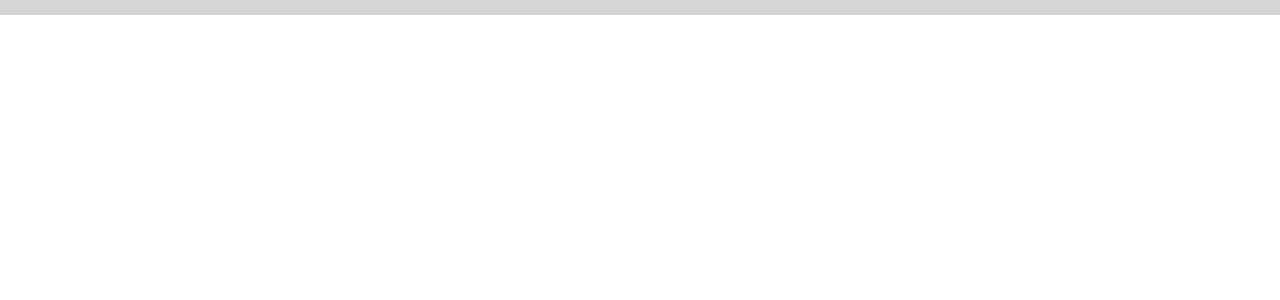
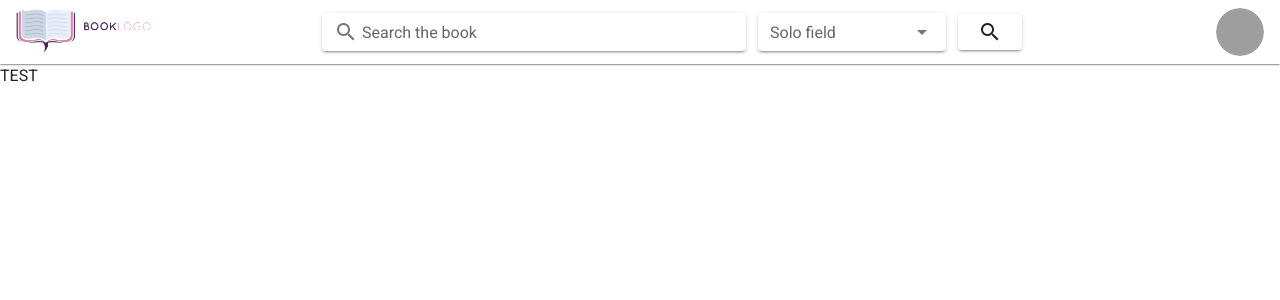
Before and after one commit to FrameParadorn/book-directory, a Vue app: page / in a window 1280 px wide. Shown: the top 300 px of the page. Built offline with nearby package versions, Linux system fonts and the light colour scheme; grey boxes are pictures that could not be loaded.

Commit message:
Add header template

```diff
--- a/package.json
+++ b/package.json
@@ -16,6 +16,8 @@
     "vuex": "^3.4.0"
   },
   "devDependencies": {
+    "@fortawesome/fontawesome-free": "^5.15.3",
+    "@mdi/font": "^5.9.55",
     "@vue/cli-plugin-babel": "~4.5.0",
     "@vue/cli-plugin-eslint": "~4.5.0",
     "@vue/cli-plugin-router": "~4.5.0",
@@ -26,6 +28,7 @@
     "eslint": "^6.7.2",
     "eslint-plugin-prettier": "^3.3.1",
     "eslint-plugin-vue": "^6.2.2",
+    "material-design-icons-iconfont": "^6.1.0",
     "prettier": "^2.2.1",
     "sass": "^1.32.12",
     "sass-loader": "^10.0.0",
--- a/src/App.vue
+++ b/src/App.vue
@@ -5,13 +5,18 @@
 </template>
 
 <script>
-import Header from "@/components/header/Header.vue"
-
+import Header from "@/components/header/Header.vue";
 
 export default {
   components: {
-    Header
+    Header,
   },
-  name: 'App',
+  name: "App",
 };
 </script>
+
+<style>
+.v-application .elevation-1 {
+  box-shadow: 0px 2px 1px -1px rgb(120 120 120 / 20%) !important;
+}
+</style>
--- a/src/components/HelloWorld.vue
+++ /dev/null
@@ -1,134 +0,0 @@
-<template>
-  <v-container>
-    <v-row class="text-center">
-      <v-col cols="12">
-        <v-img
-          :src="require('../assets/logo.svg')"
-          class="my-3"
-          contain
-          height="200"
-        />
-      </v-col>
-
-      <v-col class="mb-4">
-        <h1 class="display-2 font-weight-bold mb-3">Welcome to Vuetify</h1>
-
-        <p class="subheading font-weight-regular">
-          For help and collaboration with other Vuetify developers,
-          <br />please join our online
-          <a href="https://community.vuetifyjs.com" target="_blank"
-            >Discord Community</a
-          >
-        </p>
-      </v-col>
-
-      <v-col class="mb-5" cols="12">
-        <h2 class="headline font-weight-bold mb-3">What's next?</h2>
-
-        <v-row justify="center">
-          <a
-            v-for="(next, i) in whatsNext"
-            :key="i"
-            :href="next.href"
-            class="subheading mx-3"
-            target="_blank"
-          >
-            {{ next.text }}
-          </a>
-        </v-row>
-      </v-col>
-
-      <v-col class="mb-5" cols="12">
-        <h2 class="headline font-weight-bold mb-3">Important Links</h2>
-
-        <v-row justify="center">
-          <a
-            v-for="(link, i) in importantLinks"
-            :key="i"
-            :href="link.href"
-            class="subheading mx-3"
-            target="_blank"
-          >
-            {{ link.text }}
-          </a>
-        </v-row>
-      </v-col>
-
-      <v-col class="mb-5" cols="12">
-        <h2 class="headline font-weight-bold mb-3">Ecosystem</h2>
-
-        <v-row justify="center">
-          <a
-            v-for="(eco, i) in ecosystem"
-            :key="i"
-            :href="eco.href"
-            class="subheading mx-3"
-            target="_blank"
-          >
-            {{ eco.text }}
-          </a>
-        </v-row>
-      </v-col>
-    </v-row>
-  </v-container>
-</template>
-
-<script>
-export default {
-  name: "HelloWorld",
-
-  data: () => ({
-    ecosystem: [
-      {
-        text: "vuetify-loader",
-        href: "https://github.com/vuetifyjs/vuetify-loader",
-      },
-      {
-        text: "github",
-        href: "https://github.com/vuetifyjs/vuetify",
-      },
-      {
-        text: "awesome-vuetify",
-        href: "https://github.com/vuetifyjs/awesome-vuetify",
-      },
-    ],
-    importantLinks: [
-      {
-        text: "Documentation",
-        href: "https://vuetifyjs.com",
-      },
-      {
-        text: "Chat",
-        href: "https://community.vuetifyjs.com",
-      },
-      {
-        text: "Made with Vuetify",
-        href: "https://madewithvuejs.com/vuetify",
-      },
-      {
-        text: "Twitter",
-        href: "https://twitter.com/vuetifyjs",
-      },
-      {
-        text: "Articles",
-        href: "https://medium.com/vuetify",
-      },
-    ],
-    whatsNext: [
-      {
-        text: "Explore components",
-        href: "https://vuetifyjs.com/components/api-explorer",
-      },
-      {
-        text: "Select a layout",
-        href: "https://vuetifyjs.com/getting-started/pre-made-layouts",
-      },
-      {
-        text: "Frequently Asked Questions",
-        href:
-          "https://vuetifyjs.com/getting-started/frequently-asked-questions",
-      },
-    ],
-  }),
-};
-</script>
--- a/src/components/header/Header.vue
+++ b/src/components/header/Header.vue
@@ -1,17 +1,26 @@
 <template>
   <div>
-    <div class="pre-header">
-    </div>
+    <v-app-bar app color="white" elevation="1">
+      <v-row>
+        <HeaderLogo />
+        <HeaderSearch />
+        <HeaderAvatar />
+      </v-row>
+    </v-app-bar>
+    <v-main>TEST</v-main>
   </div>
 </template>
 
+<script>
+import HeaderLogo from "./HeaderLogo.vue";
+import HeaderSearch from "./HeaderSearch.vue";
+import HeaderAvatar from "./HeaderAvatar.vue";
 
-<style scoped lang="scss">
-@import "@/config/color.scss";
-
-.pre-header {
-  background: $gray-primary;
-  height: 15px;
-}
-
-</style>
+export default {
+  components: {
+    HeaderLogo,
+    HeaderSearch,
+    HeaderAvatar,
+  },
+};
+</script>
--- /dev/null
+++ b/src/components/header/HeaderAvatar.vue
@@ -0,0 +1,7 @@
+<template>
+  <v-col class="d-flex justify-end">
+    <v-avatar>
+      <img src="https://cdn.vuetifyjs.com/images/john.jpg" alt="John" />
+    </v-avatar>
+  </v-col>
+</template>
--- /dev/null
+++ b/src/components/header/HeaderLogo.vue
@@ -0,0 +1,13 @@
+<template>
+  <v-col cols="5" sm="3" class="pa-0">
+    <v-toolbar-title class="d-flex align-center pa-3">
+      <img src="/logo.png" alt="logo" class="logo" />
+    </v-toolbar-title>
+  </v-col>
+</template>
+
+<style scoped>
+.logo {
+  height: 45px;
+}
+</style>
--- /dev/null
+++ b/src/components/header/HeaderSearch.vue
@@ -0,0 +1,28 @@
+<template>
+  <v-col cols="6" class="d-flex align-center pa-0">
+    <v-col cols="8" class="pa-0">
+      <v-text-field
+        hide-details
+        solo
+        dense
+        prepend-inner-icon="mdi-magnify"
+        label="Search the book"
+      >
+      </v-text-field>
+    </v-col>
+    <v-col cols="4">
+      <v-select
+        :items="[]"
+        label="Solo field"
+        hide-details
+        dense
+        solo
+      ></v-select>
+    </v-col>
+    <v-col class="pa-0">
+      <v-btn elevation="2" color="white">
+        <v-icon> mdi-magnify </v-icon>
+      </v-btn>
+    </v-col>
+  </v-col>
+</template>
--- a/src/config/color.scss
+++ /dev/null
@@ -1 +0,0 @@
-$gray-primary: #d6d6d6;
--- a/src/plugins/vuetify.js
+++ b/src/plugins/vuetify.js
@@ -1,6 +1,18 @@
-import Vue from "vue";
-import Vuetify from "vuetify/lib/framework";
+import '@mdi/font/css/materialdesignicons.css'
+import Vue from 'vue';
+import Vuetify from 'vuetify/lib/framework';
 
 Vue.use(Vuetify);
 
-export default new Vuetify({});
+const themes = {
+  light: {
+    primary: '#3f51b5',
+  },
+};
+
+export default new Vuetify({
+  theme: {themes},
+  icons: {
+    iconfont: 'mdi',
+  },
+});
--- a/src/router/index.js
+++ b/src/router/index.js
@@ -1,25 +1,9 @@
 import Vue from "vue";
 import VueRouter from "vue-router";
-import Home from "../views/Home.vue";
 
 Vue.use(VueRouter);
 
-const routes = [
-  {
-    path: "/",
-    name: "Home",
-    component: Home,
-  },
-  {
-    path: "/about",
-    name: "About",
-    // route level code-splitting
-    // this generates a separate chunk (about.[hash].js) for this route
-    // which is lazy-loaded when the route is visited.
-    component: () =>
-      import(/* webpackChunkName: "about" */ "../views/About.vue"),
-  },
-];
+const routes = [];
 
 const router = new VueRouter({
   mode: "history",
--- a/src/views/About.vue
+++ /dev/null
@@ -1,5 +0,0 @@
-<template>
-  <div class="about">
-    <h1>This is an about page</h1>
-  </div>
-</template>
--- a/src/views/Home.vue
+++ /dev/null
@@ -1,15 +0,0 @@
-<template>
-  <hello-world />
-</template>
-
-<script>
-import HelloWorld from "../components/HelloWorld";
-
-export default {
-  name: "Home",
-
-  components: {
-    HelloWorld,
-  },
-};
-</script>
```
Also changed, not shown: public/logo.png (added), 1 other file (tests, documents, lock files or other folders).
